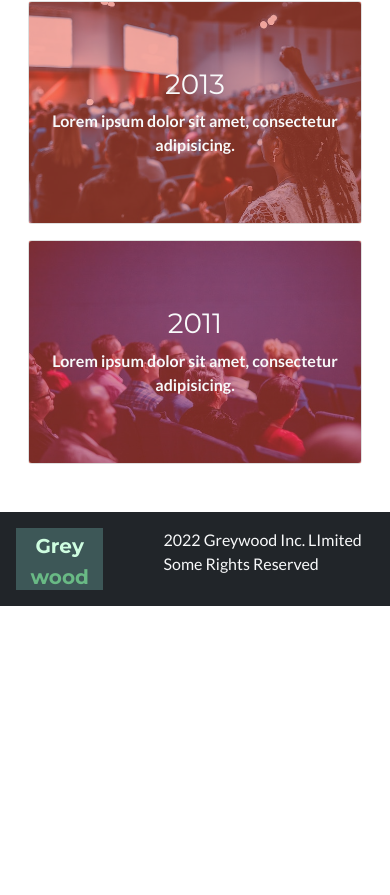
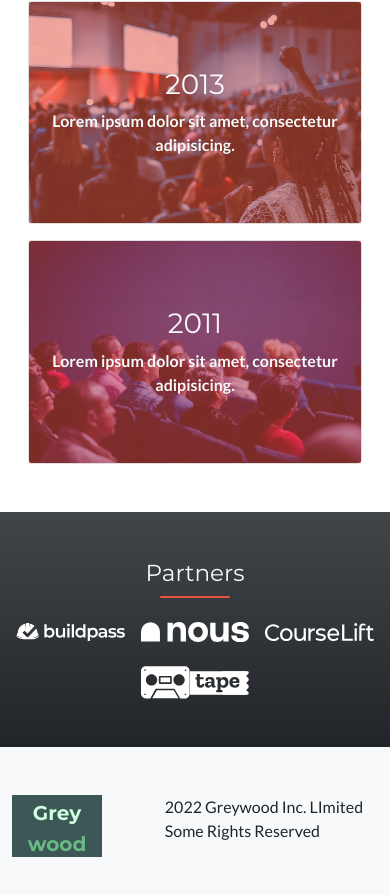
Before and after one commit to rashedarman/capstone-m1, a website built with Vite: page about.html in a window 390 px wide. Shown: the part 1765-2660 px from the top of the page. Before the commit the page ends 2371 px from the top, so only its background shows below. Built offline with nearby package versions, Linux system fonts and the light colour scheme.

Commit message:
Added buttons, adjusted mobile footer and about section

```diff
--- a/about.html
+++ b/about.html
@@ -185,10 +185,34 @@
           </div>
         </div>
       </section>
+
+      <section id="partners" class="bg-dark bg-gradient d-md-none">
+        <div class="container py-5 px-3">
+          <h3 class="text-light text-center mb-4">
+            Partners
+            <span class="seperator"></span>
+          </h3>
+
+          <div class="row row-cols-3 g-3 gy-4 justify-content-center">
+            <div class="col d-flex align-items-center justify-content-center">
+              <img src="./public/partner1.svg" alt="buildpass" />
+            </div>
+            <div class="col d-flex align-items-center justify-content-center">
+              <img src="./public/partner2.svg" alt="nous" />
+            </div>
+            <div class="col d-flex align-items-center justify-content-center">
+              <img src="./public/partner3.svg" alt="courselift" />
+            </div>
+            <div class="col d-flex align-items-center justify-content-center">
+              <img src="./public/partner4.svg" alt="tape" />
+            </div>
+          </div>
+        </div>
+      </section>
     </main>
 
-    <footer id="footer" class="bg-dark text-light">
-      <div class="container p-3">
+    <footer id="about-footer">
+      <div class="container py-5">
         <div class="row gx-5">
           <div class="col-4 d-flex align-items-center justify-content-end">
             <a href="./index.html" class="logo-primary">
--- a/style.css
+++ b/style.css
@@ -98,6 +98,11 @@ h6 {
   background-color: hsla(0, 0%, 83%, 0.25);
 }
 
+#about-footer {
+  background-color: #f8f9fa !important;
+  color: #212529 !important;
+}
+
 .img-icon {
   width: 2rem;
   height: 2rem;
@@ -166,4 +171,9 @@ h6 {
   .lead-text {
     font-size: 1.1rem;
   }
+
+  #about-footer {
+    color: #f8f9fa !important;
+    background-color: #212529 !important;
+  }
 }
```
Also changed, not shown: index.html (+15 -6 lines), technologies.js (+21 -0 lines).
